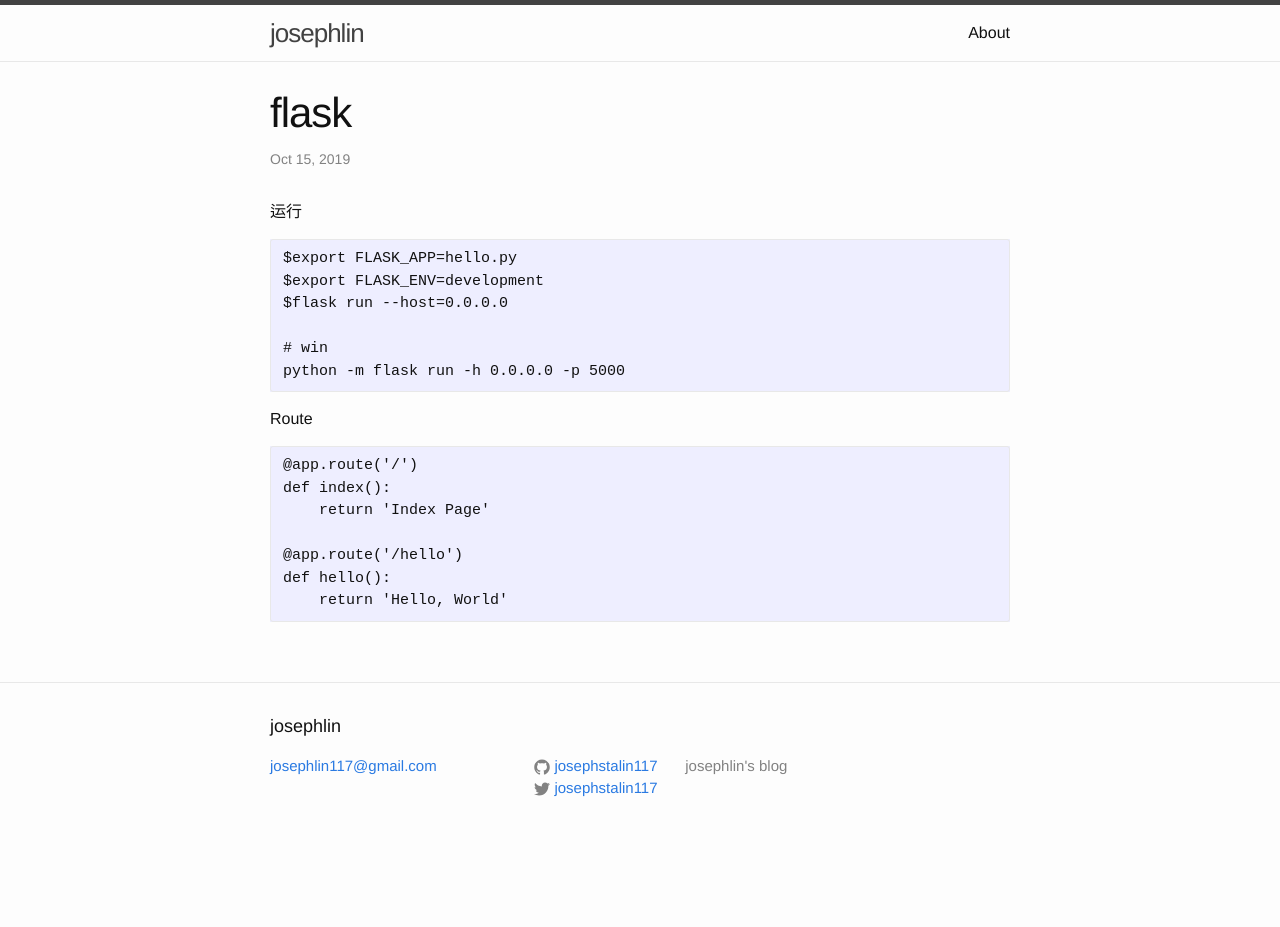
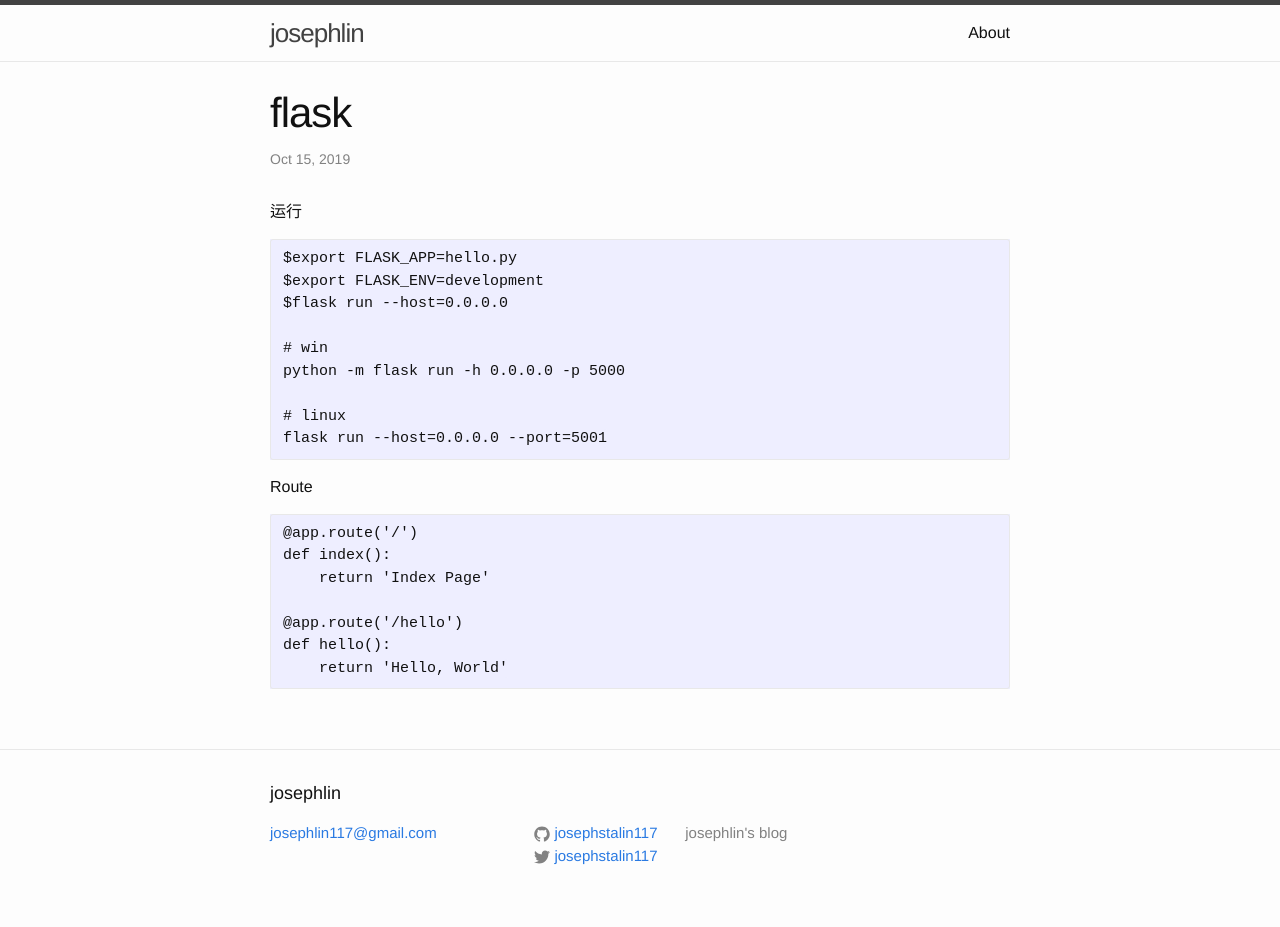
Before and after one commit to josephstalin117/josephstalin117.github.io, a Jekyll site: the page built from _posts/2019-10-15-flask.markdown, in a window 1280 px wide. Built offline with Jekyll 4.4.1, drawn with Linux system fonts in a browser that asks for light colours; before the commit the page ends 900 px from its top, so only the background shows below that.

Commit message:
update flask

````diff
--- a/_posts/2019-10-15-flask.markdown
+++ b/_posts/2019-10-15-flask.markdown
@@ -13,6 +13,9 @@ $flask run --host=0.0.0.0
 
 # win
 python -m flask run -h 0.0.0.0 -p 5000
+
+# linux
+flask run --host=0.0.0.0 --port=5001
 ```
 
 Route
````
